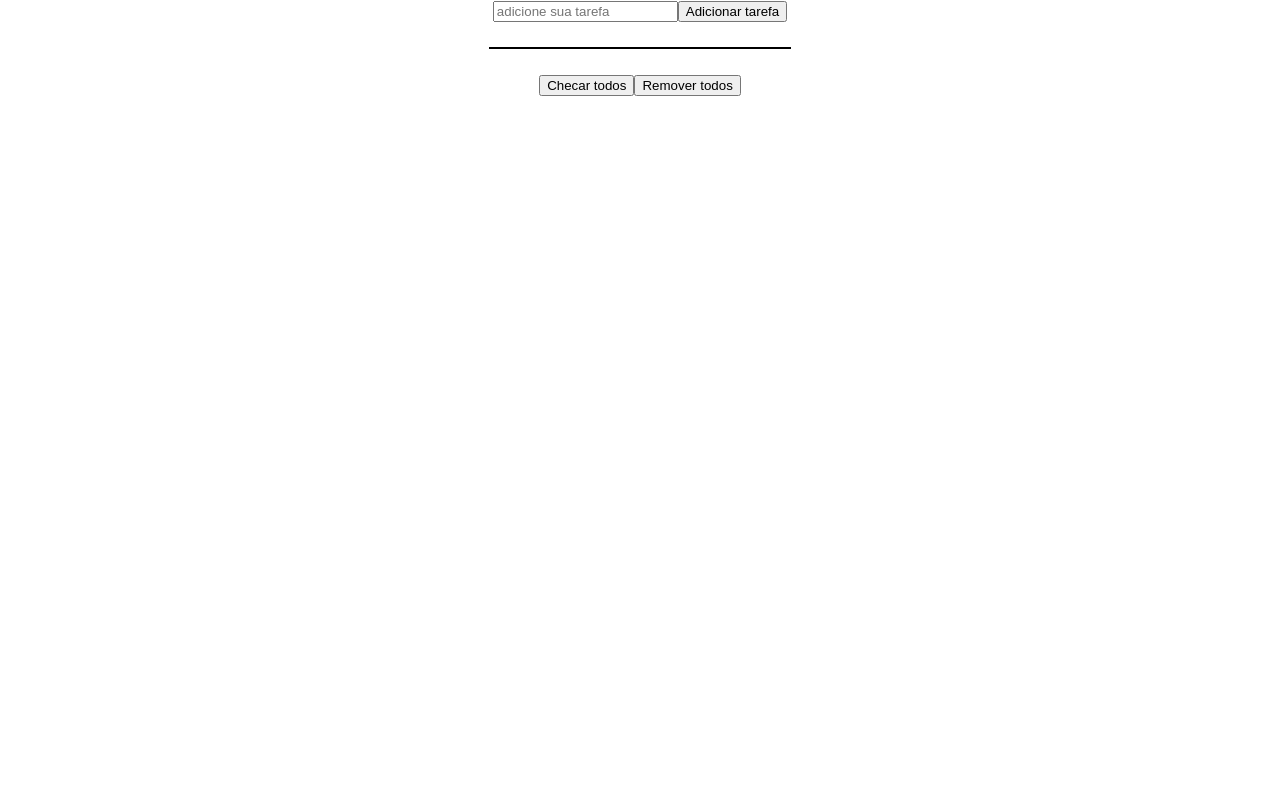
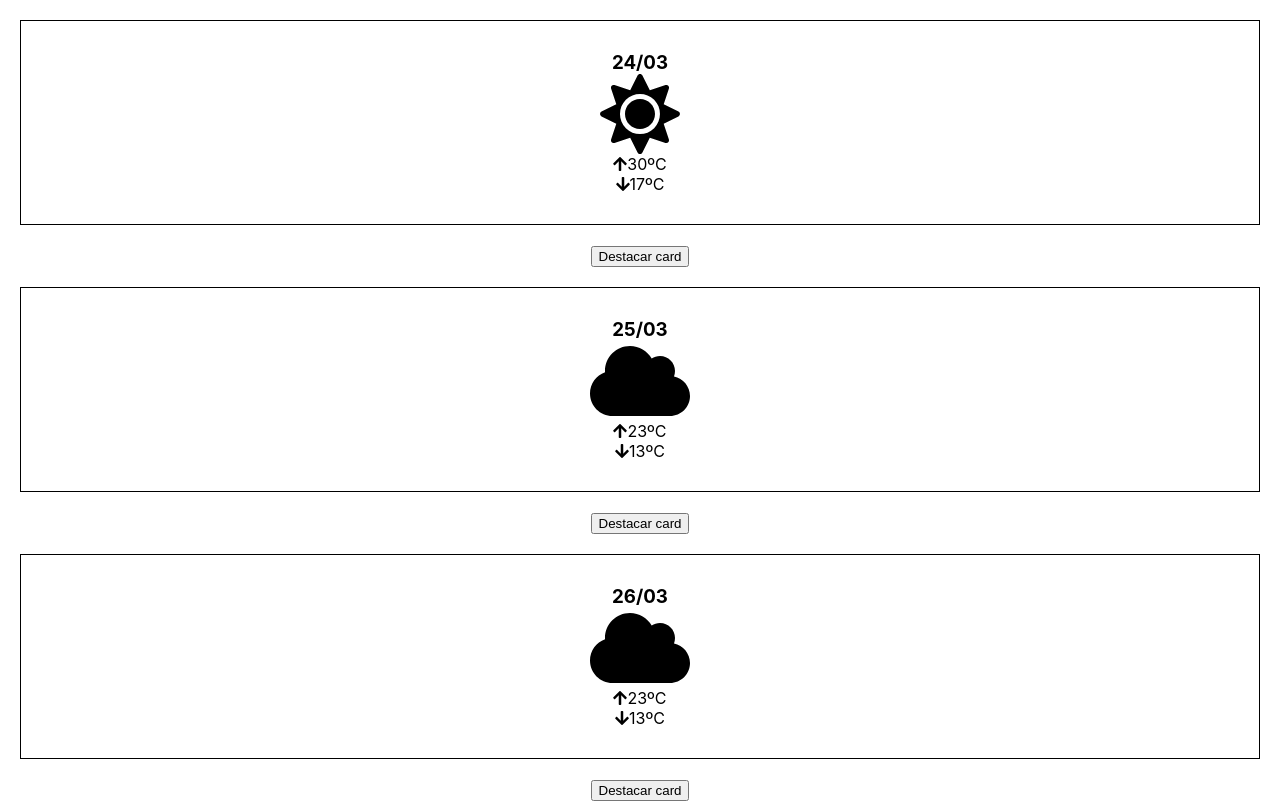
Before and after one commit to yogmel/lets-code-react-547, a React (Create React App) app: page / in a window 1280 px wide. Shown: the top 802 px of the page. Built offline with nearby package versions, Linux system fonts and the light colour scheme.

Commit message:
Aula 7 - introdução a classes e transformação de exercícios 4 e 5 em componentes classe

```diff
--- a/src/App.js
+++ b/src/App.js
@@ -1,5 +1,6 @@
-import './App.css';
-import ListaTarefas from './routes/exercicioSeis';
+import "./App.css";
+import React from "react";
+import PrevisaoCard from "./routes/exercicioQuatroClasse";
 
 /*
  * Componente tem como pré-requisito:
@@ -12,20 +13,46 @@ import ListaTarefas from './routes/exercicioSeis';
  *              Os estados são privados e mutáveis após a primeira renderização.
  */
 
-/*
-  interface Tarefa {
-    id: number;
-    descricao: string;
-    check: boolean;
-  }
-*/
-
+// componentes funcionais ou stateLESS components
 function App() {
   return (
     <div className="App">
-      <ListaTarefas />
+      <PrevisaoCard />
     </div>
   );
 }
 
+// componentes classe com estado ou stateFUL components
+// class App extends React.Component {
+//   constructor(props) {
+//     super();
+
+//     this.state = {
+//       nome: "mell",
+//       contador: 0,
+//     };
+//     this.adicionaUm = this.adicionaUm.bind(this); // bind() atrela um contexto (que é passado como parâmetro) a uma função
+//   }
+
+//   adicionaUm() {
+//     this.setState((estadoAnterior) => {
+//       return {
+//         contador: estadoAnterior.contador + 1,
+//       };
+//     });
+//   }
+
+//   render() {
+//     return (
+//       <div className="App">
+//         <button onClick={this.adicionaUm}>Adicionar 1</button>
+//         <p>contador: {this.state.contador}</p>
+//         <p>nome: {this.state.nome}</p>
+//         <p>props: {this.props.nome}</p>
+//         <ListaTarefas />
+//       </div>
+//     );
+//   }
+// }
+
 export default App;
--- /dev/null
+++ b/src/routes/exercicioCincoClasse/MensagensWrapper.css
@@ -0,0 +1,4 @@
+.caixa-mensagens {
+  border: 1px solid black;
+  margin-top: 15px;
+}
--- /dev/null
+++ b/src/routes/exercicioCincoClasse/index.js
@@ -0,0 +1 @@
+export { default } from './ChatContainer';
--- /dev/null
+++ b/src/routes/exercicioQuatroClasse/PrevisaoCard.css
@@ -0,0 +1,13 @@
+.card {
+  border: 1px solid black;
+  margin: 20px;
+  padding: 30px;
+}
+
+.card.ativo {
+  background-color: #9bc4cb;
+}
+
+.card > h3 {
+  margin: 0;
+}
--- /dev/null
+++ b/src/routes/exercicioQuatroClasse/PrevisaoCard.jsx
@@ -0,0 +1,83 @@
+import React from 'react';
+import { useState } from "react";
+import { FontAwesomeIcon } from "@fortawesome/react-fontawesome";
+import { faArrowUp, faArrowDown } from "@fortawesome/free-solid-svg-icons";
+
+// const PrevisaoCard = (props) => {
+//   const [destaque, setDestaque] = useState(false);
+
+//   const { data, icone, temperatura } = props.dadoPrevisao;
+
+//   const handleClick = () => {
+//     setDestaque(!destaque);
+//   };
+
+//   return (
+//     <>
+//       <div className={`card ${destaque === true ? "ativo" : ""}`}>
+//         <h3>{data}</h3>
+//         <FontAwesomeIcon size="5x" icon={icone} />
+//         <div>
+//           <FontAwesomeIcon icon={faArrowUp} />
+//           <span>{temperatura.max}ºC</span>
+//         </div>
+//         <div>
+//           <FontAwesomeIcon icon={faArrowDown} />
+//           <span>{temperatura.min}ºC</span>
+//         </div>
+//       </div>
+
+//       <button onClick={handleClick}>Destacar card</button>
+//     </>
+//   );
+// };
+
+class PrevisaoCard extends React.Component {
+  constructor(props) {
+    super();
+
+    this.props = props;
+    this.state = {
+      destaque: false
+    }
+
+    this.handleClick = this.handleClick.bind(this);
+  }
+
+  handleClick() {
+    console.log('this', this);
+    this.setState((estadoAnterior) => {
+      return {
+        destaque: !estadoAnterior.destaque
+      };
+    });
+  }
+
+  render() {
+    const { dadoPrevisao } = this.props;
+    const { data, icone, temperatura } = dadoPrevisao;
+    const { destaque } = this.state;
+
+    return (
+      <>
+        <div className={`card ${destaque === true ? "ativo" : ""}`}>
+          <h3>{data}</h3>
+          <FontAwesomeIcon size="5x" icon={icone} />
+          <div>
+            <FontAwesomeIcon icon={faArrowUp} />
+            <span>{temperatura.max}ºC</span>
+          </div>
+          <div>
+            <FontAwesomeIcon icon={faArrowDown} />
+            <span>{temperatura.min}ºC</span>
+          </div>
+        </div>
+
+        <button onClick={this.handleClick}>Destacar card</button>
+      </>
+    )
+  }
+}
+
+
+export default PrevisaoCard;
--- /dev/null
+++ b/src/routes/exercicioQuatroClasse/PrevisaoDoTempoContainer.jsx
@@ -0,0 +1,18 @@
+import React from 'react';
+import PrevisaoCard from "./PrevisaoCard";
+import dadosPrevisao from './../../data';
+import "./PrevisaoCard.css";
+
+class PrevisaoDoTempoContainer extends React.Component {
+  render = () => {
+    return (
+      <div>
+        {dadosPrevisao.map(
+          (previsao, index) => <PrevisaoCard key={index} dadoPrevisao={previsao} />
+        )}
+      </div>
+    )
+  }
+}
+
+export default PrevisaoDoTempoContainer;
--- /dev/null
+++ b/src/routes/exercicioQuatroClasse/index.js
@@ -0,0 +1 @@
+export { default } from './PrevisaoDoTempoContainer';
```
Also changed, not shown: src/index.js (+8 -8 lines), src/routes/exercicioCincoClasse/ChatContainer.jsx (added, +43 -0 lines), src/routes/exercicioCincoClasse/InputWrapper.jsx (added, +34 -0 lines), src/routes/exercicioCincoClasse/MensagensWrapper.jsx (added, +23 -0 lines), src/routes/exercicioSeis/ListaTarefas.jsx (+8 -0 lines). Lines whose indentation alone changed are shown as unchanged.
